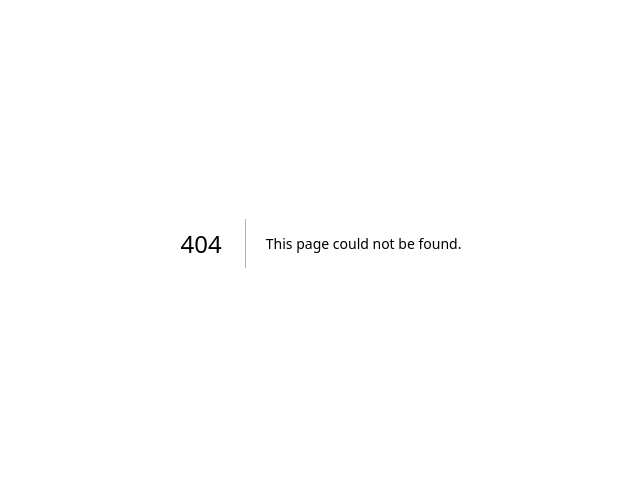
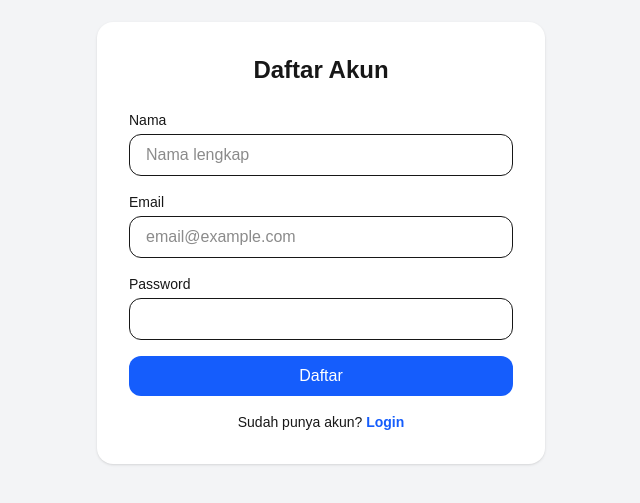
Before and after one commit to tharequest/kelasdata.com, a Next.js app: page /register in a window 1280 px wide. Before the commit this address had no page. Shown: the part 157-660 px from the top of the page, without its empty margins (319-959 px from the left). Built offline with nearby package versions, Linux system fonts and the light colour scheme.

Commit message:
update homepage ui

```diff
--- /dev/null
+++ b/app/login/page.tsx
@@ -0,0 +1,40 @@
+export default function LoginPage() {
+  return (
+    <div className="min-h-screen flex items-center justify-center bg-gray-100">
+      <div className="bg-white p-8 rounded-2xl shadow w-full max-w-md">
+        <h1 className="text-2xl font-bold mb-6 text-center">Login</h1>
+
+        <form className="space-y-4">
+          <div>
+            <label className="block text-sm mb-1">Email</label>
+            <input
+              type="email"
+              placeholder="email@example.com"
+              className="w-full border rounded-xl px-4 py-2"
+            />
+          </div>
+
+          <div>
+            <label className="block text-sm mb-1">Password</label>
+            <input
+              type="password"
+              placeholder="********"
+              className="w-full border rounded-xl px-4 py-2"
+            />
+          </div>
+
+          <button className="w-full bg-blue-600 text-white py-2 rounded-xl">
+            Login
+          </button>
+        </form>
+
+        <p className="text-sm text-center mt-4">
+          Belum punya akun?{" "}
+          <a href="/register" className="text-blue-600 font-semibold">
+            Daftar
+          </a>
+        </p>
+      </div>
+    </div>
+  );
+}
--- a/app/page.tsx
+++ b/app/page.tsx
@@ -8,7 +8,10 @@ export default function Home() {
           <button className="text-gray-600">Home</button>
           <button className="text-gray-600">Kursus</button>
           <button className="text-gray-600">eBook</button>
-          <button className="bg-blue-600 text-white px-4 py-2 rounded-2xl">Login</button>
+          <a href="/login"
+  className="bg-blue-600 text-white px-4 py-2 rounded-2xl">
+  Login </a>
+
         </div>
       </nav>
 
--- /dev/null
+++ b/app/register/page.tsx
@@ -0,0 +1,48 @@
+export default function RegisterPage() {
+  return (
+    <div className="min-h-screen flex items-center justify-center bg-gray-100">
+      <div className="bg-white p-8 rounded-2xl shadow w-full max-w-md">
+        <h1 className="text-2xl font-bold mb-6 text-center">Daftar Akun</h1>
+
+        <form className="space-y-4">
+          <div>
+            <label className="block text-sm mb-1">Nama</label>
+            <input
+              type="text"
+              placeholder="Nama lengkap"
+              className="w-full border rounded-xl px-4 py-2"
+            />
+          </div>
+
+          <div>
+            <label className="block text-sm mb-1">Email</label>
+            <input
+              type="email"
+              placeholder="email@example.com"
+              className="w-full border rounded-xl px-4 py-2"
+            />
+          </div>
+
+          <div>
+            <label className="block text-sm mb-1">Password</label>
+            <input
+              type="password"
+              className="w-full border rounded-xl px-4 py-2"
+            />
+          </div>
+
+          <button className="w-full bg-blue-600 text-white py-2 rounded-xl">
+            Daftar
+          </button>
+        </form>
+
+        <p className="text-sm text-center mt-4">
+          Sudah punya akun?{" "}
+          <a href="/login" className="text-blue-600 font-semibold">
+            Login
+          </a>
+        </p>
+      </div>
+    </div>
+  );
+}
```
